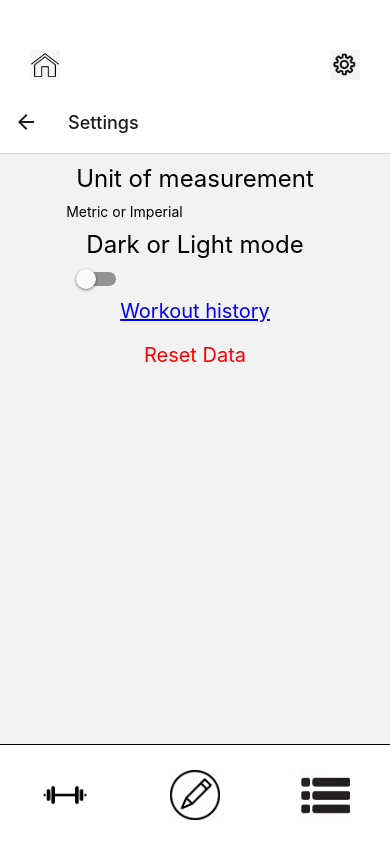
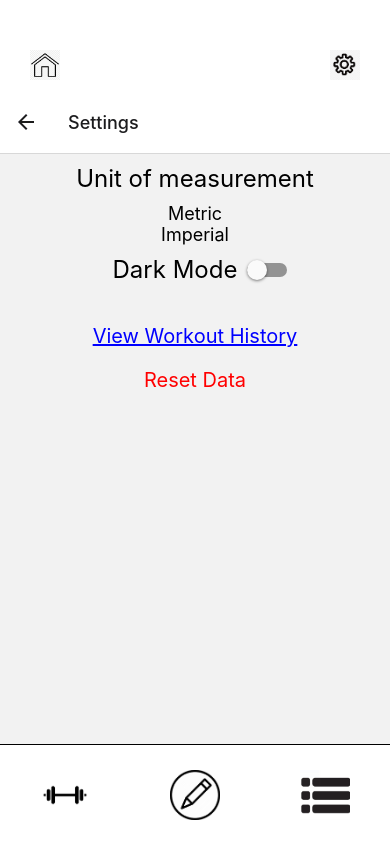
Before and after one commit to peilanzhang/GitFitProj, a React Native app: screen /Settings in a window 390 px wide. Built offline with nearby package versions, Linux system fonts and the light colour scheme.

Commit message:
Updated App Settings Page with Metric imperial buttons and updated UI

```diff
--- a/AppSettings.jsx
+++ b/AppSettings.jsx
@@ -9,34 +9,45 @@ import { useNavigation } from '@react-navigation/native';
     navigation.navigate('WorkoutHistory')
   };
 
+  const [selectedUnit, setSelectedUnit] = React.useState('Metric');
+
+  const handleUnitsChange = (unit) => {
+    setSelectedUnit(unit);
+  };
+
   return (
     <View style={styles.container}>
-
       <View style={styles.settingItem}>
         <Text style={styles.settingLabel}>Unit of measurement</Text>
-        <TextInput
-        style={styles.input}
-        placeholder="Metric or Imperial"
-      />
-       </View>
+        <View style={styles.unitButton}>
 
-      <View style={styles.settingItem}>
-        <Text style={styles.settingLabel}>Dark or Light mode</Text>
+          {/* Metric and Imperial Buttons  */}
+          <TouchableOpacity
+              style={[styles.unitButton, selectedUnit === 'Metric' && styles.selectedUnit]}
+              onPress={() => handleUnitChange('Metric')}>
+            <Text style={[styles.unitButton, selectedUnit === 'Metric' && styles.selectedUnit]}>Metric</Text>
+          </TouchableOpacity>
+          <TouchableOpacity
+              style={[styles.unitButton, selectedUnit === 'Imperial' && styles.selectedUnit]}
+              onPress={() => handleUnitChange('Imperial')}>
+            <Text style={[styles.unitButton, selectedUnit === 'Imperial' && styles.selectedUnit]}>Imperial</Text>
+          </TouchableOpacity>
+        </View>
+      </View>
+
+      {/* Dark Mode Switch  */}
+      <View style={styles.switchContainer}>
+        <Text style={styles.settingLabel}>Dark Mode</Text>
         <Switch
           // onValueChange={handleThemeChange}
           // value={isDarkMode}
         />
       </View>
 
-
-
-      <View style={styles.settingItem}>
-        <TouchableOpacity
-          onPress={goToWorkoutHistory}
-        >
-          <Text style={styles.linkText}>Workout history</Text>
-        </TouchableOpacity>
-      </View>
+      {/* View Workout History Button */}
+      <TouchableOpacity style={styles.linkButton} onPress={goToWorkoutHistory}>
+        <Text style={styles.linkText}>View Workout History</Text>
+      </TouchableOpacity>
 
       <View style={styles.settingItem}>
         <TouchableOpacity>
@@ -65,17 +76,34 @@ const styles = StyleSheet.create({
     fontSize: 24,
     padding: 10,
   },
+  input: {
+    borderWidth: 1,
+    borderColor: '#ccc',
+    borderRadius: 5,
+    paddingHorizontal: 10,
+    height: 40,
+  },
   linkText: {
   color: 'blue',
   textDecorationLine: 'underline',
   fontSize: 20,
   padding: 10.
   },
-
+  switchContainer: {
+  flexDirection: 'row',
+  alignItems: 'center',
+  marginBottom: 20,
+  },
   buttonText: {
   color: 'red',
   fontSize: 20,
   padding: 10,
+  borderRadius: 5,
+  },
+  unitButton: {
+    fontSize: 18,
+    color: 'black',
+    textAlign: 'center',
   },
 
 });
```
